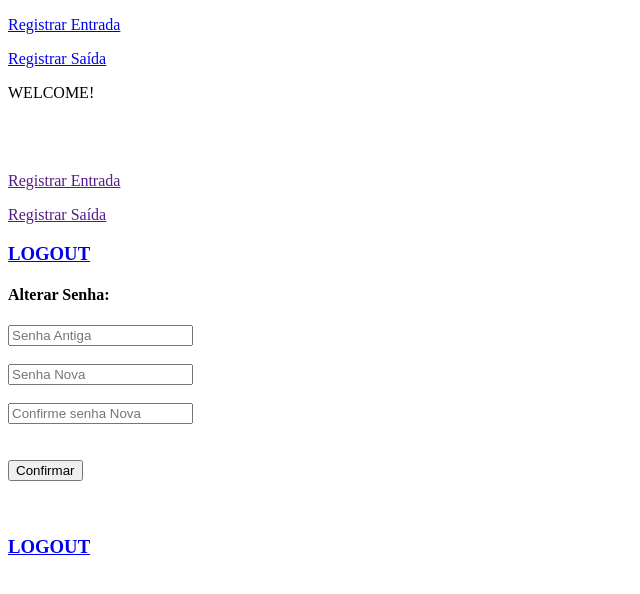
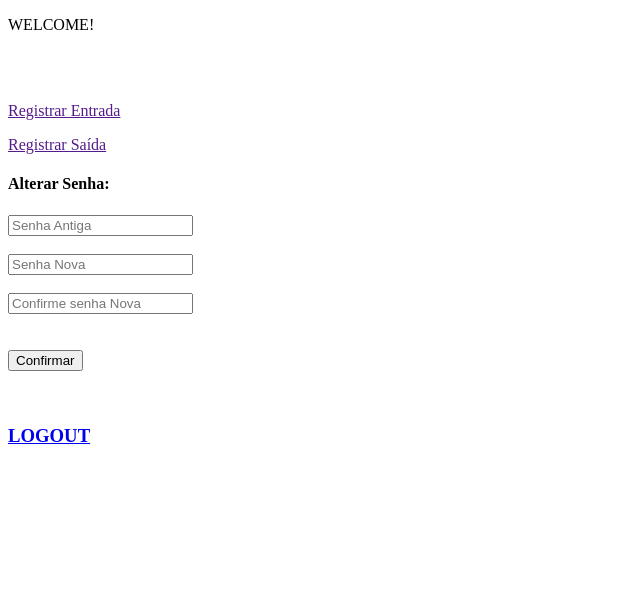
Before and after one commit to bieljunio/CodePlus, a PHP site: page /php/home.php in a window 1280 px wide. Shown: the top 594 px of the page, without its empty margins (0-640 px from the left). Run offline with PHP 8.4, Linux system fonts and the light colour scheme; the visitor is signed in with stand-in values (Sample User, id 1).

Commit message:
Atualização home.php

```diff
--- a/controle_frequencia/php/home.php
+++ b/controle_frequencia/php/home.php
@@ -7,14 +7,12 @@
 <!DOCTYPE html>
 <html>
     <head>
+
+    	<title>Home</title>
         <meta name="viewport" content="width=device-width, initial-scale=1.0">
         <meta charset="utf-8"/>
-
         <script src="../javascript/jquery-3.2.1.min.js"></script>
         <script src="../javascript/jquery.js"></script>
-
-        <title>Home</title>
-
 
 
         <?php
@@ -39,20 +37,14 @@
         ?>
 
     </head>
+
     <body>
-    <?php
-    $S_in = md5('entry');
-    $S_out = md5('exit');
-    echo "<p><a href='registerPoint.php?in={$S_in}'>Registrar Entrada</a></p>";
-    echo "<p><a href='registerPoint.php?in={$S_out}'>Registrar Saída</a></p>";
-	?>
-        WELCOME!
+
+		<p>WELCOME!</p>
         <br><br>
-
-         <br><br>
        	<p><a href="" onclick="return registerEntry();">Registrar Entrada</a></p>
         <p><a href="" onclick="return registerExit();">Registrar Saída</a></p>
-        <h3><a href="logout.php">LOGOUT</a></h3>
+
 
 
         <h4>Alterar Senha:</h4>
```
